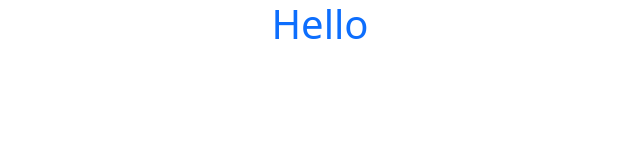
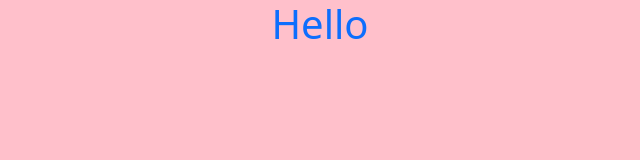
Before and after one commit to Amelievne/Front-end-portefolio, a plain HTML site: page index.html in a window 1280 px wide. Shown: the whole page, without its empty margins (320-960 px from the left). Drawn offline with nearby package versions, Linux system fonts and the light colour scheme.

Commit message:
Linked CSS

```diff
--- a/index.html
+++ b/index.html
@@ -8,6 +8,8 @@
       rel="stylesheet"
       integrity="sha384-QWTKZyjpPEjISv5WaRU9OFeRpok6YctnYmDr5pNlyT2bRjXh0JMhjY6hW+ALEwIH"
       crossorigin="anonymous" />
+    <link rel="stylesheet" href="/src/style.css" />
+
     <title>Document</title>
   </head>
   <body>
--- a/src/style.css
+++ b/src/style.css
@@ -0,0 +1,3 @@
+body {
+  background-color: pink;
+}
```
Also changed, not shown: certifications.html (+2 -0 lines), contact.html (+2 -0 lines).
